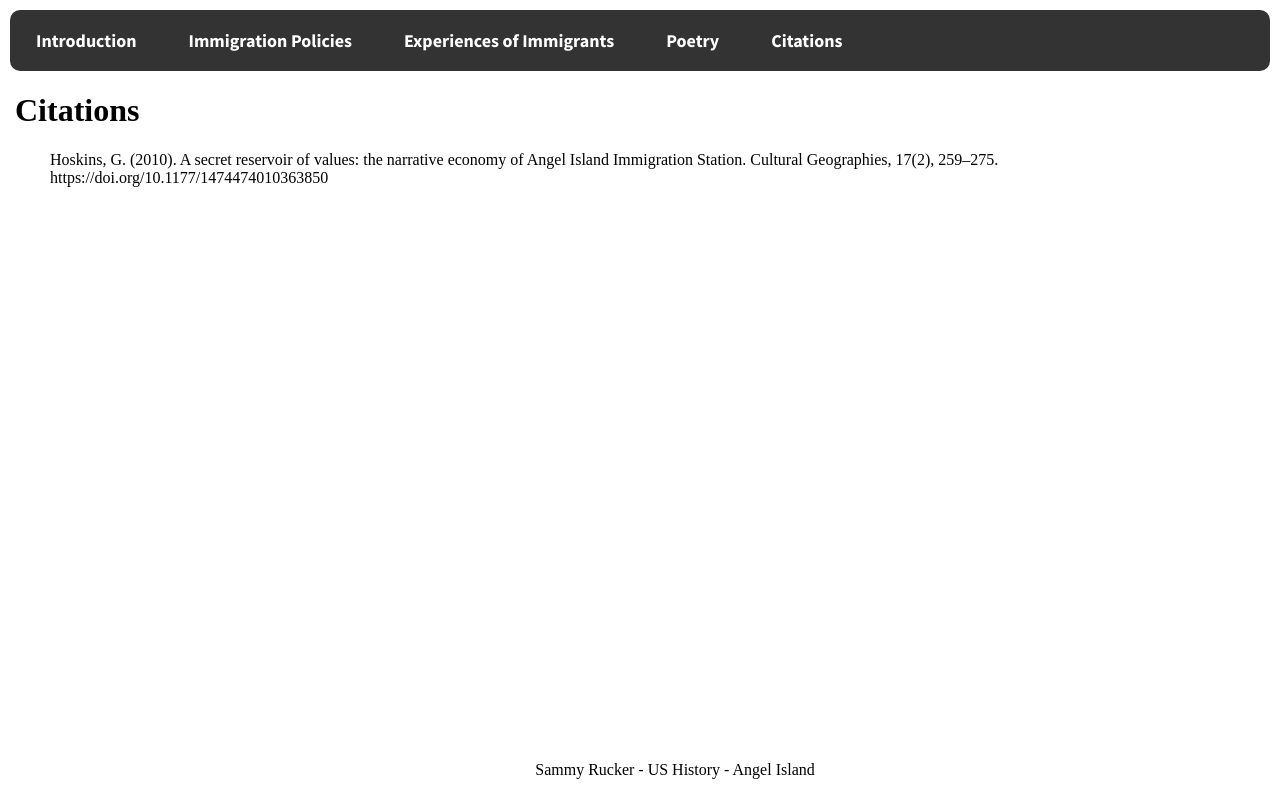
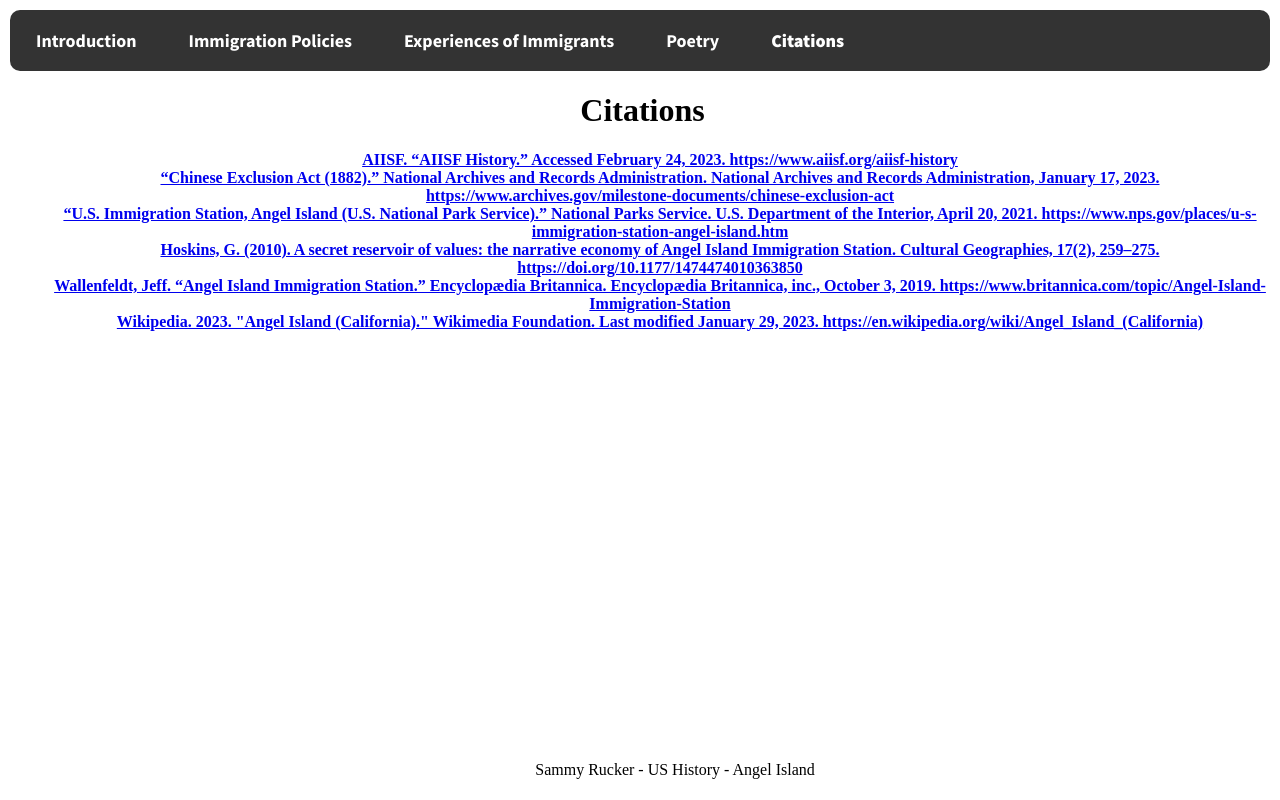
Before and after one commit to a20028074/History-AngelIsland, a plain HTML site: page citations.html in a window 1280 px wide. Drawn offline with Linux system fonts and the light colour scheme; a web font is replaced by a local one.

Commit message:
lotta stuff

```diff
--- a/citations.html
+++ b/citations.html
@@ -12,7 +12,7 @@
             <li><a href="im_pols.html">Immigration Policies</a></li>
             <li><a href="im_exps.html">Experiences of Immigrants</a></li>
             <li><a href="poetry.html">Poetry</a></li>
-            <li><a href="citations.html" style="font-weight: 800;">Citations</a></li>
+            <li><a href="citations.html" style="font-weight: 900;">Citations</a></li>
             </ul>
         </div>
     </div>
@@ -20,7 +20,13 @@
     <div class="citations">
         <h1>Citations</h1>
         <ol style="list-style-type: none;">
-            <li id="hoskins"><a href="https://doi.org/10.1177/1474474010363850"></a>Hoskins, G. (2010). A secret reservoir of values: the narrative economy of Angel Island Immigration Station. Cultural Geographies, 17(2), 259–275. https://doi.org/10.1177/1474474010363850</li>
+            <li><a href="https://www.aiisf.org/aiisf-history">AIISF. “AIISF History.” Accessed February 24, 2023. https://www.aiisf.org/aiisf-history</a></li>
+            <li><a href="https://www.archives.gov/milestone-documents/chinese-exclusion-act">“Chinese Exclusion Act (1882).” National Archives and Records Administration. National Archives and Records Administration, January 17, 2023. https://www.archives.gov/milestone-documents/chinese-exclusion-act</a></li>
+            <li><a href="https://www.nps.gov/places/u-s-immigration-station-angel-island.htm">“U.S. Immigration Station, Angel Island (U.S. National Park Service).” National Parks Service. U.S. Department of the Interior, April 20, 2021. https://www.nps.gov/places/u-s-immigration-station-angel-island.htm</a></li>
+            <li><a href="https://doi.org/10.1177/1474474010363850">Hoskins, G. (2010). A secret reservoir of values: the narrative economy of Angel Island Immigration Station. Cultural Geographies, 17(2), 259–275. https://doi.org/10.1177/1474474010363850</a></li>
+            <li><a href="https://www.britannica.com/topic/Angel-Island-Immigration-Station">Wallenfeldt, Jeff. “Angel Island Immigration Station.” Encyclopædia Britannica. Encyclopædia Britannica, inc., October 3, 2019. https://www.britannica.com/topic/Angel-Island-Immigration-Station</a></li>
+            <li><a href="https://en.wikipedia.org/wiki/Angel_Island_(California)">Wikipedia. 2023. "Angel Island (California)." Wikimedia Foundation. Last modified January 29, 2023. https://en.wikipedia.org/wiki/Angel_Island_(California)</a></li>
+
         </ol>
     </div>
 
--- a/css/styles.css
+++ b/css/styles.css
@@ -1,4 +1,4 @@
-@import url('https://fonts.googleapis.com/css2?family=Source+Sans+Pro:wght@400;700&family=Source+Serif+Pro:wght@400;700&display=swap');
+@import url('https://fonts.googleapis.com/css2?family=Source+Sans+Pro:wght@400;700;900&family=Source+Serif+Pro:wght@400;700;900&display=swap');
 
 
 html,body{
@@ -88,9 +88,11 @@ ul li a:hover {
     color: white;
 }
 
-div.citations a{
+div.citations {
     text-align: center;
     font-weight: bold;
+    color: black;
+    text-decoration: none;
 }
 
 h1{
```
Also changed, not shown: im_exps.html (+1 -1 lines), im_pols.html (+2 -2 lines), index.html (+1 -1 lines), poetry.html (+8 -14 lines), Images/favicon.png (deleted).
